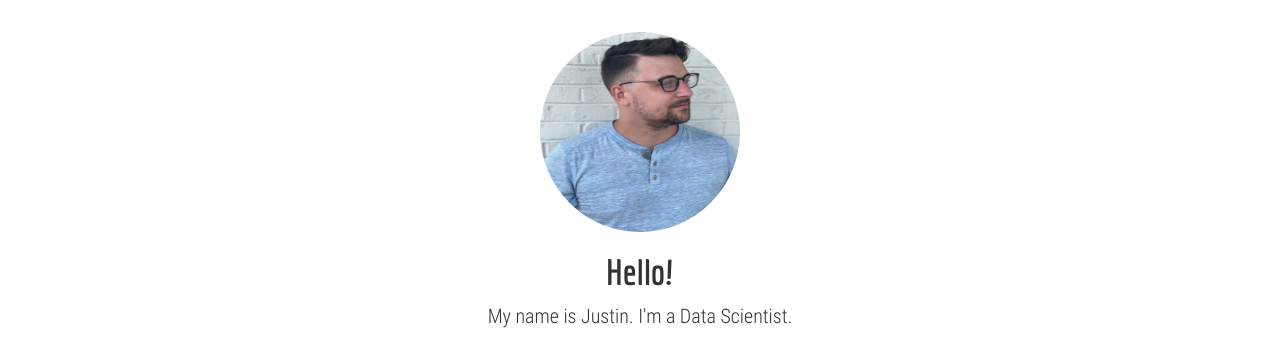
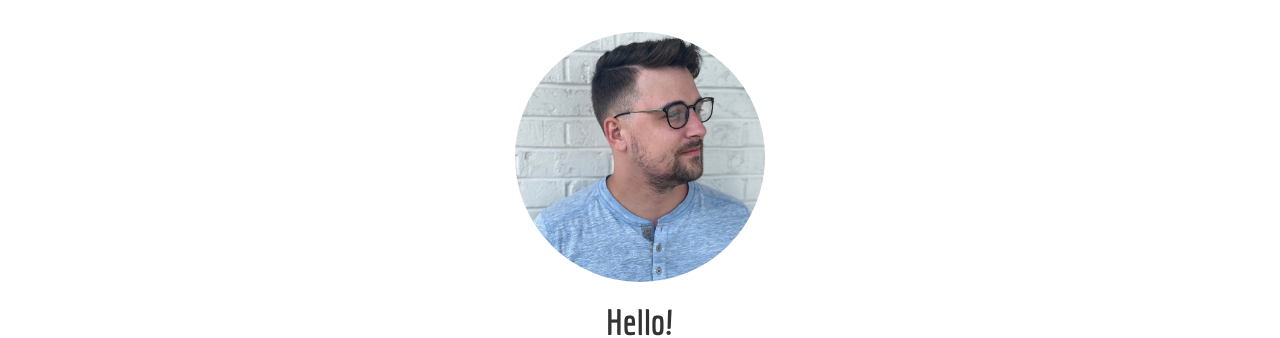
Before and after one commit to jbehringer95/portfolio, a React (Create React App) app: page / in a window 1280 px wide. Shown: the top 338 px of the page. Built offline with nearby package versions, Linux system fonts and the light colour scheme.

Commit message:
Updating code

```diff
--- a/src/App.js
+++ b/src/App.js
@@ -13,7 +13,7 @@ class App extends Component {
     render() {
        return (
            <div>
-               <img src={profile} alt='profile' className="profile"/>
+               <img src={profile} alt='profile' className="profile" />
                <h1>Hello!</h1>
                <p>My name is Justin. I'm a Data Scientist.</p>
                <p>I'm always looking forward to working on meaningful projects.</p>
--- a/src/index.css
+++ b/src/index.css
@@ -21,7 +21,8 @@ h1, h2, h3, h4, h5 {
   }
 
 .profile {
-width: 200px;
-height: 200px;
-border-radius: 100px;
+width: 250px;
+height: 250px;
+border-radius: 125px;
+object-fit: cover;
   }
```
Also changed, not shown: src/assets/profile.png.
